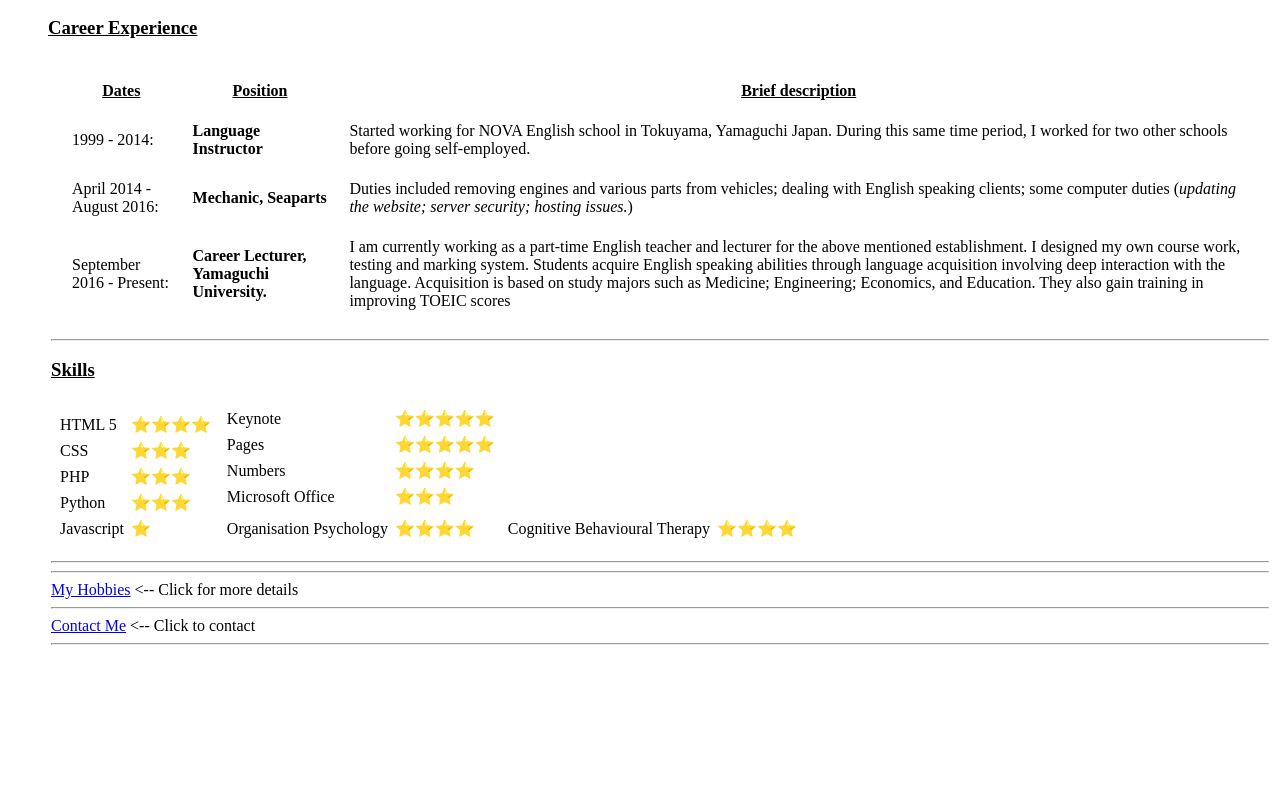
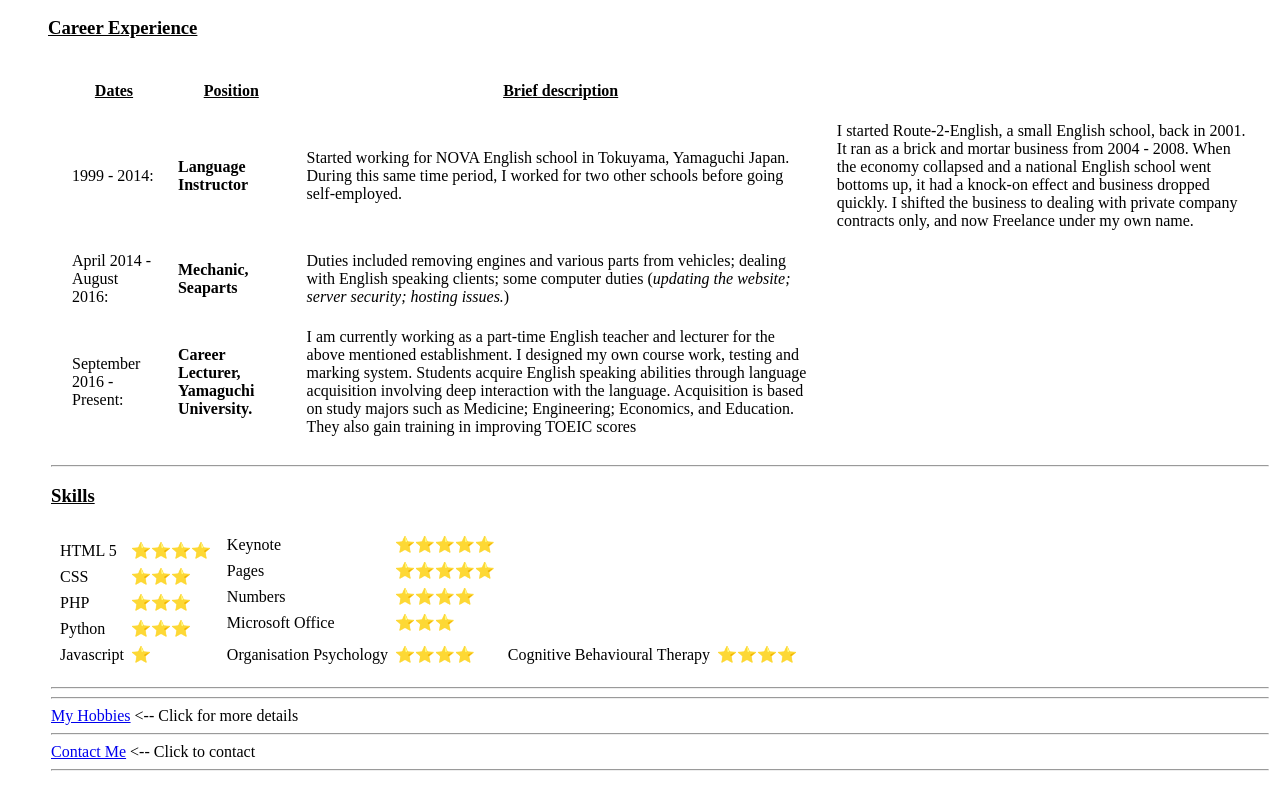
Before and after one commit to BearBear67/cv, a plain HTML site: page index.html in a window 1280 px wide. Shown: the part 1239-2037 px from the top of the page. Before the commit the page ends 1911 px from the top, so only its background shows below. Drawn offline with Linux system fonts and the light colour scheme; files whose address does not match are found by name.

Commit message:
Update index.html

```diff
--- a/index.html
+++ b/index.html
@@ -113,6 +113,7 @@
       <td>1999 - 2014:</td>
       <td><strong>Language Instructor</strong></td>
       <td>Started working for NOVA English school in Tokuyama, Yamaguchi Japan. During this same time period, I worked for two other schools before going self-employed.</td>
+      <td>I started Route-2-English, a small English school, back in 2001. It ran as a brick and mortar business from 2004 - 2008. When the economy collapsed and a national English school went bottoms up, it had a knock-on effect and business dropped quickly. I shifted the business to dealing with private company contracts only, and now Freelance under my own name.</td>
     </tr>
     <tr>
       <td>April 2014 - August 2016: </td>
```
